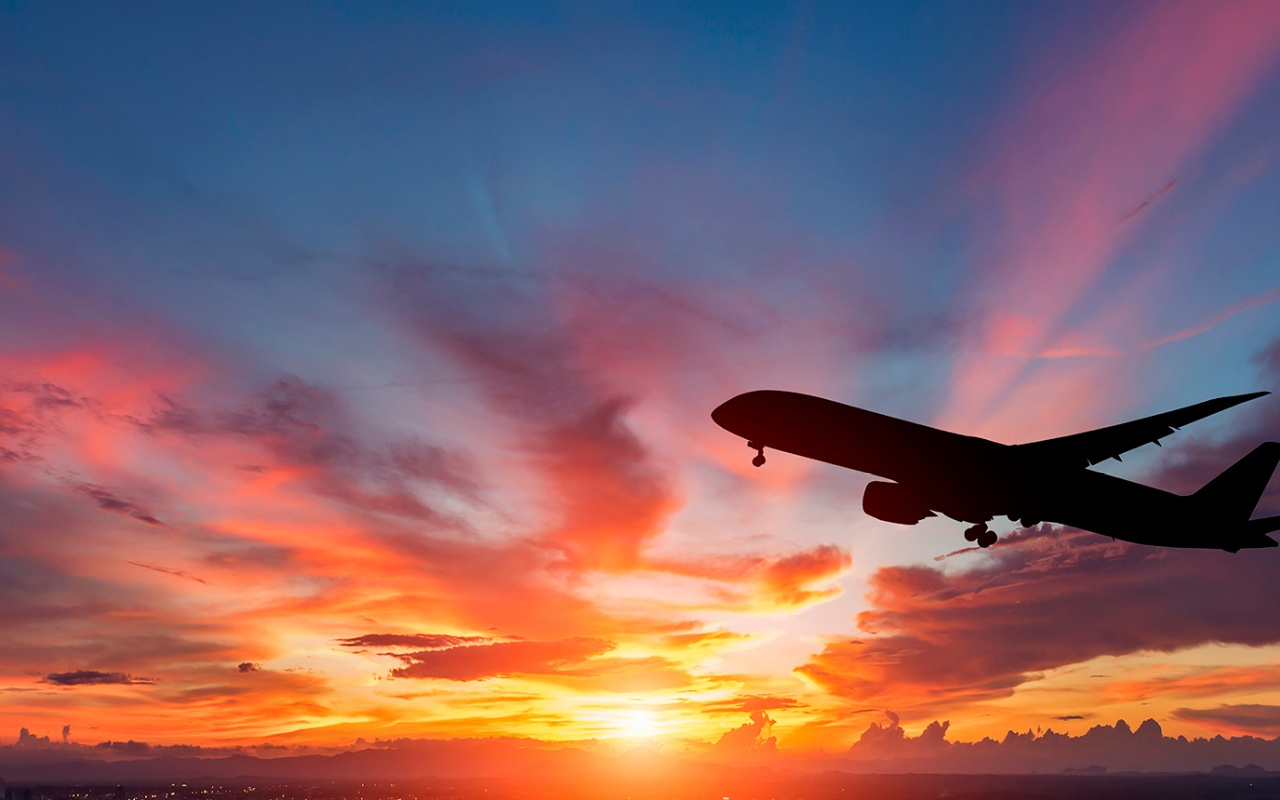
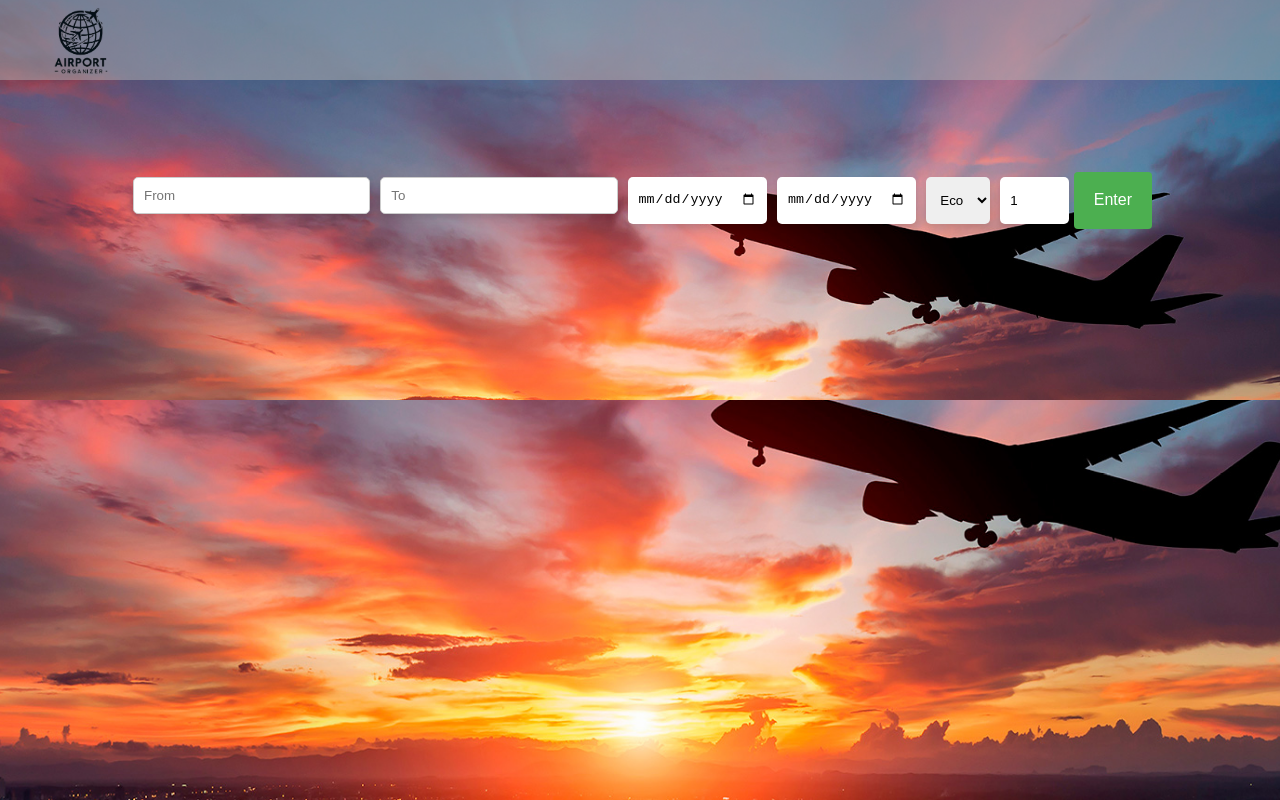
Before and after one commit to SlicF/Projeto-TQS, a React (Vite) app in the folder front-end/Utilizador/: page /searchflight in a window 1280 px wide. Before the commit this address had no page. Built offline with nearby package versions, Linux system fonts and the light colour scheme.

Commit message:
correção de nomes e incio da api frond-end

```diff
--- a/front-end/Utilizador/src/App.jsx
+++ b/front-end/Utilizador/src/App.jsx
@@ -3,7 +3,7 @@ import { Routes, Route } from 'react-router-dom';
 import Register from './pages/Register.jsx';
 import Login from './pages/login.jsx';
 import AirportControl from './pages/AirportControl.jsx';
-import MyComponent from './pages/MyComponent.jsx';
+import SearchFlight from './pages/SearchFlight.jsx';
 import Flights from './pages/Flight.jsx';
 import FlightCheckout from './pages/FlightCheckout.jsx';
 import Invoice from './pages/Invoice.jsx';
@@ -16,7 +16,7 @@ function App() {
       <Routes>
         <Route path="/" element={<Register />} />
         <Route path="/login" element={<Login />} />
-        <Route path="/mycomponent" element={<MyComponent />} />
+        <Route path="/searchflight" element={<SearchFlight />} />
         <Route path="/flightCheckout" element={<FlightCheckout />} />
         <Route path="/invoice" element={<Invoice />} />
         <Route path="/payment" element={<Payment />} />
--- a/front-end/Utilizador/src/main.jsx
+++ b/front-end/Utilizador/src/main.jsx
@@ -5,7 +5,7 @@ import App from './App.jsx';
 import './index.css';
 import Register from './pages/Register.jsx';
 import Login from './pages/login.jsx';
-import MyComponent from './pages/MyComponent.jsx';
+import SearchFlight from './pages/SearchFlight.jsx';
 import Formulario from './pages/Formulario.jsx';
 import FlightCheckout from './pages/FlightCheckout.jsx';
 import Invoice from './pages/Invoice.jsx';
@@ -21,7 +21,7 @@ root.render(
           <Route index element={<Register />} />
           <Route path="login" element={<Login />} />
           <Route path="register" element={<Register />} />
-          <Route path="mycomponent" element={<MyComponent />} />
+          <Route path="searchflight" element={<SearchFlight />} />
           <Route path="formulario" element={<Formulario />} />
           <Route path="flightcheckout" element={<FlightCheckout />} />
           <Route path="invoice" element={<Invoice />} />
--- a/front-end/Utilizador/src/pages/MyComponent.jsx
+++ b/front-end/Utilizador/src/pages/SearchFlight.jsx
@@ -1,10 +1,11 @@
+
 import React, { useState } from 'react';
 import Fundo from '../img/fundo.jpg';
 import Navbar from '../components/Navbar';
-import "../css/MyComponent.css";
+import "../css/SearchFlight.css";
 import { useNavigate } from 'react-router-dom';
 
-function MyComponent() {
+function SearchFlight() {
   const navigate = useNavigate();
   const [formData, setFormData] = useState({
     from: '',
@@ -20,9 +21,26 @@ function MyComponent() {
     setFormData(prevState => ({ ...prevState, [name]: value }));
   };
 
-  const handleSubmit = (event) => {
+  const handleSubmit = async (event) => {
     event.preventDefault();
-    navigate('/formulario', { state: formData });
+    try {
+      const response = await fetch('http://localhost:8980/api/flights/search', {
+        method: 'POST',
+        headers: {
+          'Content-Type': 'application/json'
+        },
+        body: JSON.stringify(formData)
+      });
+
+      if (!response.ok) {
+        throw new Error('Failed to fetch');
+      }
+
+      const responseData = await response.json();
+      navigate('/formulario', { state: responseData });
+    } catch (error) {
+      console.error('Erro ao buscar voos:', error);
+    }
   };
 
   return (
@@ -47,4 +65,4 @@ function MyComponent() {
   );
 }
 
-export default MyComponent;
+export default SearchFlight;
--- a/front-end/Utilizador/src/pages/login.jsx
+++ b/front-end/Utilizador/src/pages/login.jsx
@@ -25,7 +25,7 @@ function Login() {
   const handleSubmit = (event) => {
     event.preventDefault();
     console.log(form);
-    navigate('/mycomponent');
+    navigate('/searchflight');
   };
 
 
```
Also changed, not shown: front-end/Utilizador/src/css/SearchFlight.css (renamed from front-end/Utilizador/src/css/MyComponent.css), 1 other file (tests, documents, lock files or other folders).
